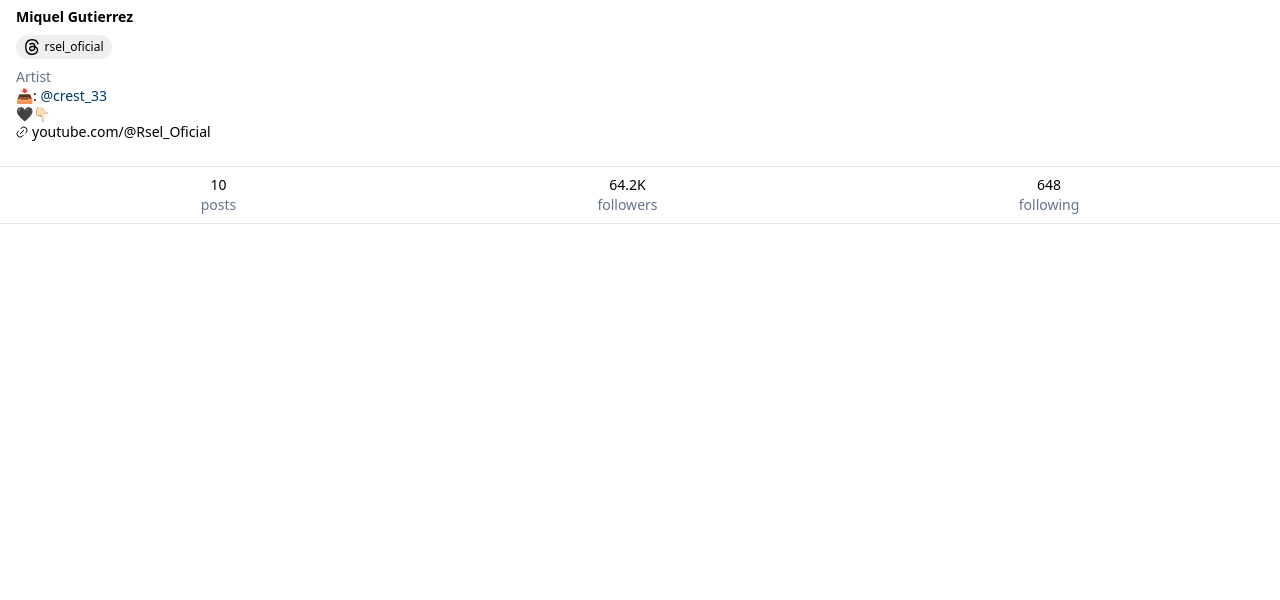
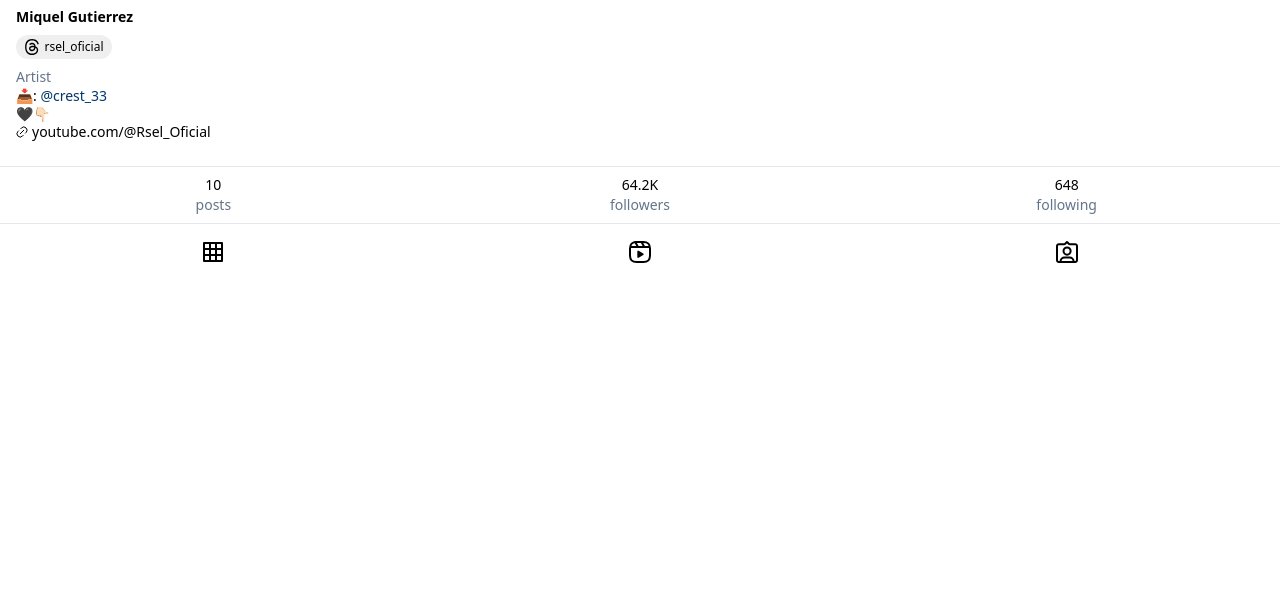
Before and after one commit to pabloidfc/profile-instagram-clone, a website built with Vite: page index.html in a window 1280 px wide. Shown: the part 145-745 px from the top of the page. Built offline with nearby package versions, Linux system fonts and the light colour scheme.

Commit message:
starting feed section updating followers section

```diff
--- a/index.html
+++ b/index.html
@@ -47,7 +47,7 @@
           <a class="text-sm font-medium hover:underline" target="_blank" href="https://youtube.com/@Rsel_Oficial">youtube.com/@Rsel_Oficial</a>
         </div>
       </section>
-      <section class="flex py-2 px-5 mx-auto items-center justify-around border-y">
+      <section class="grid py-2 grid-cols-3 place-items-center border-y">
         <div class="flex flex-col items-center">
           <span class="text-sm font-medium">10</span>
           <span class="text-sm text-slate-500">posts</span>
@@ -61,6 +61,11 @@
           <span class="text-sm text-slate-500">following</span>
         </div>
       </section>
+      <section class="grid grid-cols-3 place-items-center">
+        <div class="py-4"><svg aria-label="Posts" class="x1lliihq x1n2onr6 x1roi4f4" fill="currentColor" height="24" role="img" viewBox="0 0 24 24" width="24"><title>Posts</title><rect fill="none" height="18" stroke="currentColor" stroke-linecap="round" stroke-linejoin="round" stroke-width="2" width="18" x="3" y="3"></rect><line fill="none" stroke="currentColor" stroke-linecap="round" stroke-linejoin="round" stroke-width="2" x1="9.015" x2="9.015" y1="3" y2="21"></line><line fill="none" stroke="currentColor" stroke-linecap="round" stroke-linejoin="round" stroke-width="2" x1="14.985" x2="14.985" y1="3" y2="21"></line><line fill="none" stroke="currentColor" stroke-linecap="round" stroke-linejoin="round" stroke-width="2" x1="21" x2="3" y1="9.015" y2="9.015"></line><line fill="none" stroke="currentColor" stroke-linecap="round" stroke-linejoin="round" stroke-width="2" x1="21" x2="3" y1="14.985" y2="14.985"></line></svg></div>
+        <div class="py-4"><svg aria-label="Reels" class="x1lliihq x1n2onr6 x1roi4f4" fill="currentColor" height="24" role="img" viewBox="0 0 24 24" width="24"><title>Reels</title><line fill="none" stroke="currentColor" stroke-linejoin="round" stroke-width="2" x1="2.049" x2="21.95" y1="7.002" y2="7.002"></line><line fill="none" stroke="currentColor" stroke-linecap="round" stroke-linejoin="round" stroke-width="2" x1="13.504" x2="16.362" y1="2.001" y2="7.002"></line><line fill="none" stroke="currentColor" stroke-linecap="round" stroke-linejoin="round" stroke-width="2" x1="7.207" x2="10.002" y1="2.11" y2="7.002"></line><path d="M2 12.001v3.449c0 2.849.698 4.006 1.606 4.945.94.908 2.098 1.607 4.946 1.607h6.896c2.848 0 4.006-.699 4.946-1.607.908-.939 1.606-2.096 1.606-4.945V8.552c0-2.848-.698-4.006-1.606-4.945C19.454 2.699 18.296 2 15.448 2H8.552c-2.848 0-4.006.699-4.946 1.607C2.698 4.546 2 5.704 2 8.552Z" fill="none" stroke="currentColor" stroke-linecap="round" stroke-linejoin="round" stroke-width="2"></path><path d="M9.763 17.664a.908.908 0 0 1-.454-.787V11.63a.909.909 0 0 1 1.364-.788l4.545 2.624a.909.909 0 0 1 0 1.575l-4.545 2.624a.91.91 0 0 1-.91 0Z" fill-rule="evenodd"></path></svg></div>
+        <div class="py-4"><svg aria-label="Tagged" class="x1lliihq x1n2onr6 x1roi4f4" fill="currentColor" height="24" role="img" viewBox="0 0 24 24" width="24"><title>Tagged</title><path d="M10.201 3.797 12 1.997l1.799 1.8a1.59 1.59 0 0 0 1.124.465h5.259A1.818 1.818 0 0 1 22 6.08v14.104a1.818 1.818 0 0 1-1.818 1.818H3.818A1.818 1.818 0 0 1 2 20.184V6.08a1.818 1.818 0 0 1 1.818-1.818h5.26a1.59 1.59 0 0 0 1.123-.465Z" fill="none" stroke="currentColor" stroke-linecap="round" stroke-linejoin="round" stroke-width="2"></path><path d="M18.598 22.002V21.4a3.949 3.949 0 0 0-3.948-3.949H9.495A3.949 3.949 0 0 0 5.546 21.4v.603" fill="none" stroke="currentColor" stroke-linecap="round" stroke-linejoin="round" stroke-width="2"></path><circle cx="12.072" cy="11.075" fill="none" r="3.556" stroke="currentColor" stroke-linecap="round" stroke-linejoin="round" stroke-width="2"></circle></svg></div>
+      </section>
     </main>
     <footer class="fixed bottom-0 w-full flex items-center justify-around h-12">
       <div><svg aria-label="Home" class="x1lliihq x1n2onr6 x5n08af" fill="currentColor" height="24" role="img" viewBox="0 0 24 24" width="24"><title>Home</title><path d="M9.005 16.545a2.997 2.997 0 0 1 2.997-2.997A2.997 2.997 0 0 1 15 16.545V22h7V11.543L12 2 2 11.543V22h7.005Z" fill="none" stroke="currentColor" stroke-linejoin="round" stroke-width="2"></path></svg></div>
```
